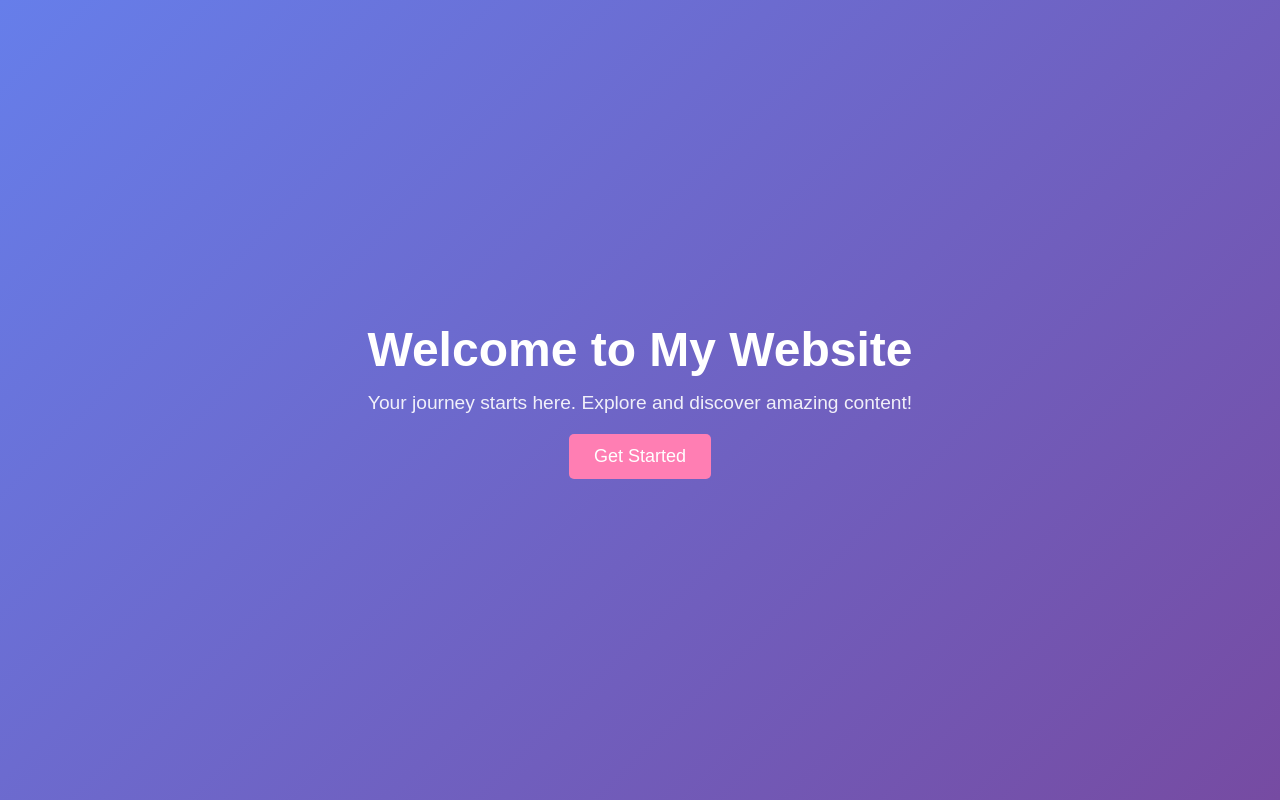
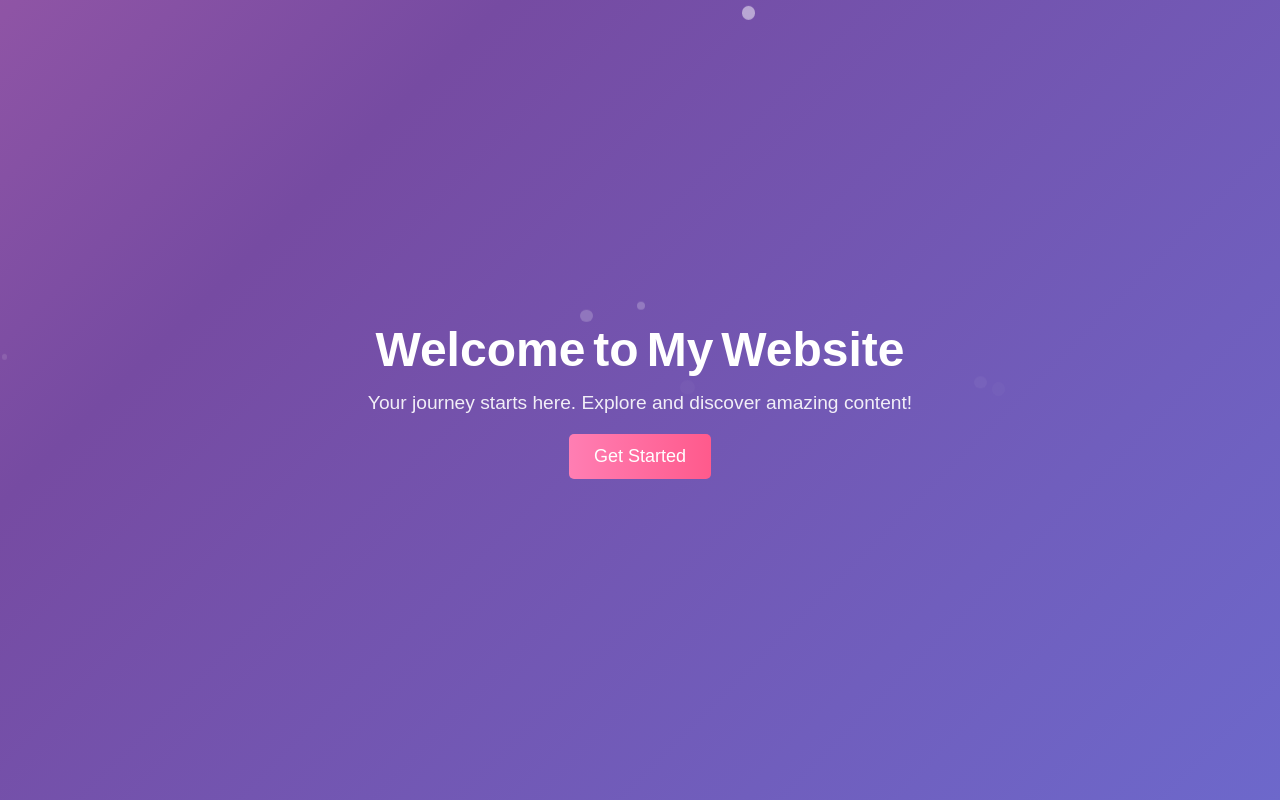
Before and after one commit to OsGift/go-server, a plain HTML site: page static/index.html in a window 1280 px wide. Drawn offline with Linux system fonts and the light colour scheme.

Commit message:
added annimation

```diff
--- a/static/index.html
+++ b/static/index.html
@@ -13,7 +13,9 @@
         }
 
         body {
-            background: linear-gradient(135deg, #667eea, #764ba2);
+            background: linear-gradient(-45deg, #667eea, #764ba2, #ff7eb3, #ff758c);
+            background-size: 400% 400%;
+            animation: gradientBG 10s ease infinite;
             color: white;
             text-align: center;
             height: 100vh;
@@ -21,45 +23,132 @@
             justify-content: center;
             align-items: center;
             flex-direction: column;
+            overflow: hidden;
+            position: relative;
+        }
+
+        @keyframes gradientBG {
+            0% { background-position: 0% 50%; }
+            50% { background-position: 100% 50%; }
+            100% { background-position: 0% 50%; }
         }
 
         h1 {
             font-size: 3rem;
             margin-bottom: 15px;
-            animation: fadeIn 1.5s ease-in-out;
+            display: flex;
+            gap: 8px;
+            flex-wrap: wrap;
+            justify-content: center;
+        }
+
+        .word {
+            display: inline-block;
+            transition: transform 0.3s ease-out;
         }
 
         p {
             font-size: 1.2rem;
             margin-bottom: 20px;
             opacity: 0.9;
+            animation: fadeIn 2s ease-in-out;
         }
 
         .btn {
             padding: 12px 25px;
             font-size: 18px;
             color: white;
-            background: #ff7eb3;
+            background: linear-gradient(90deg, #ff7eb3, #ff5a8c);
             border: none;
             border-radius: 5px;
             cursor: pointer;
             text-decoration: none;
-            transition: 0.3s;
+            position: relative;
+            overflow: hidden;
+            transition: transform 0.2s ease-in-out, background 0.3s ease-in-out;
         }
 
         .btn:hover {
-            background: #ff5a8c;
+            transform: translateY(-3px);
+            background: linear-gradient(90deg, #ff5a8c, #ff3b74);
         }
 
-        @keyframes fadeIn {
-            0% { opacity: 0; transform: translateY(-10px); }
-            100% { opacity: 1; transform: translateY(0); }
+        /* Floating Particles */
+        .particle {
+            position: absolute;
+            width: 10px;
+            height: 10px;
+            background: rgba(255, 255, 255, 0.5);
+            border-radius: 50%;
+            opacity: 0;
+            animation: floatUp 8s infinite ease-in-out;
+        }
+
+        @keyframes floatUp {
+            0% {
+                opacity: 0;
+                transform: translateY(0);
+            }
+            50% {
+                opacity: 1;
+            }
+            100% {
+                opacity: 0;
+                transform: translateY(-100vh);
+            }
         }
     </style>
 </head>
 <body>
-    <h1>Welcome to My Website</h1>
+
+    <!-- Floating Particles -->
+    <script>
+        document.addEventListener("DOMContentLoaded", function () {
+            for (let i = 0; i < 15; i++) {
+                let particle = document.createElement("div");
+                particle.classList.add("particle");
+                document.body.appendChild(particle);
+
+                let size = Math.random() * 10 + 5;
+                particle.style.width = size + "px";
+                particle.style.height = size + "px";
+                particle.style.left = Math.random() * 100 + "vw";
+                particle.style.animationDuration = Math.random() * 5 + 3 + "s";
+                particle.style.animationDelay = Math.random() * 2 + "s";
+            }
+        });
+
+        // Interactive Word Hover Effect
+        document.addEventListener("DOMContentLoaded", function () {
+            const words = document.querySelectorAll(".word");
+
+            document.addEventListener("mousemove", function (event) {
+                words.forEach(word => {
+                    const rect = word.getBoundingClientRect();
+                    const wordX = rect.left + rect.width / 2;
+                    const wordY = rect.top + rect.height / 2;
+                    const deltaX = event.clientX - wordX;
+                    const deltaY = event.clientY - wordY;
+                    const distance = Math.sqrt(deltaX * deltaX + deltaY * deltaY);
+
+                    if (distance < 100) { // If cursor is close, move the word
+                        word.style.transform = `translate(${deltaX * 0.1}px, ${deltaY * 0.1}px)`;
+                    } else {
+                        word.style.transform = "translate(0, 0)";
+                    }
+                });
+            });
+        });
+    </script>
+
+    <h1>
+        <span class="word">Welcome</span>
+        <span class="word">to</span>
+        <span class="word">My</span>
+        <span class="word">Website</span>
+    </h1>
     <p>Your journey starts here. Explore and discover amazing content!</p>
     <a href="form.html" class="btn">Get Started</a>
+
 </body>
 </html>
```
Also changed, not shown: static/form.html (+73 -35 lines).
